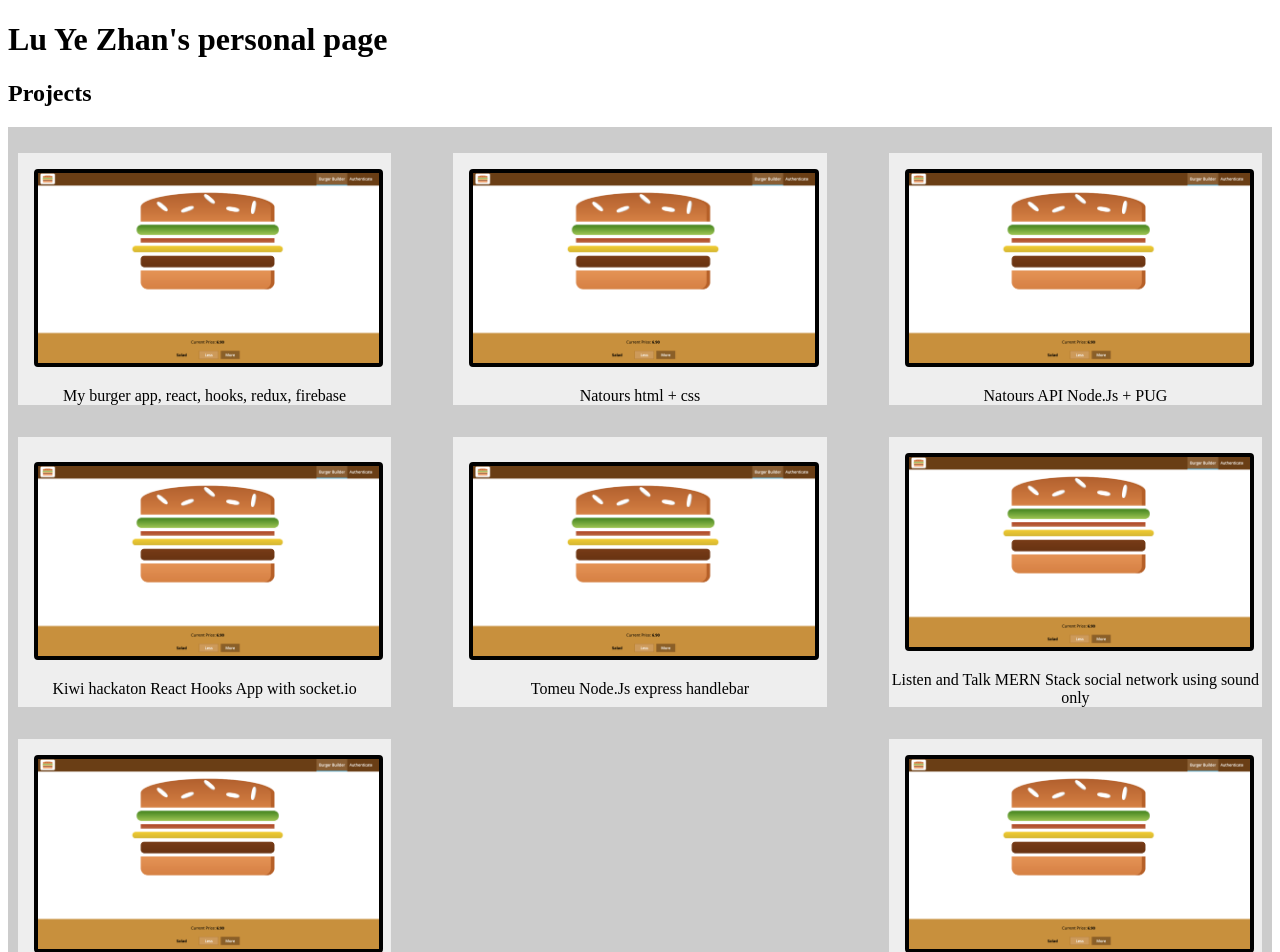
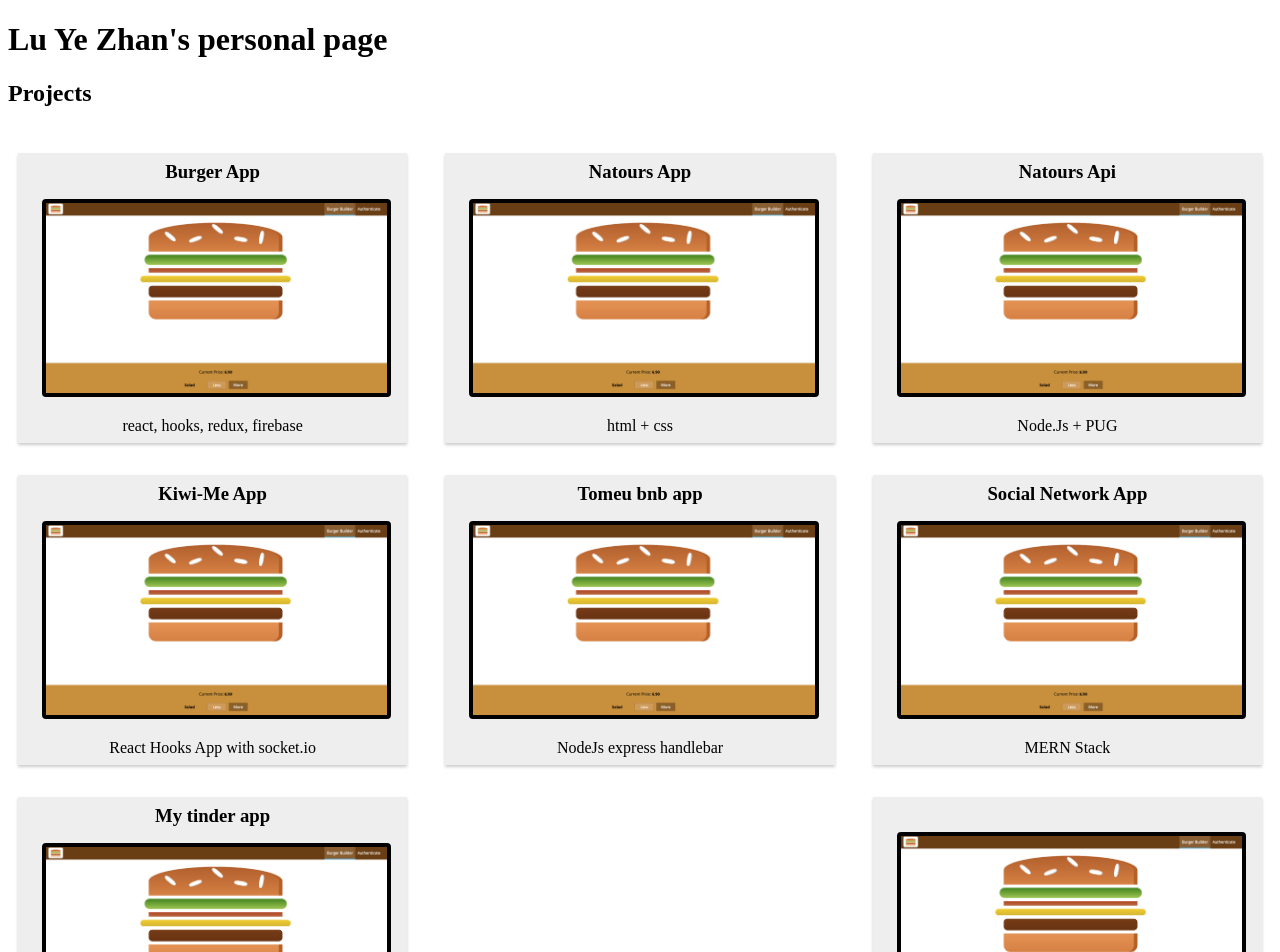
Before and after one commit to LuYeZhan/nextjspersonalweb, a Next.js app: page / in a window 1280 px wide. Shown: the top 952 px of the page. Built offline with nearby package versions, Linux system fonts and the light colour scheme.

Commit message:
fix project container css

```diff
--- a/components/Project/Project.js
+++ b/components/Project/Project.js
@@ -3,6 +3,7 @@ import classes from './Project.module.css';
 
 const user = (props) => (
   <figure className={classes.Figure}>
+    <h3 className={classes.Title}>{props.name}</h3>
     <a className={classes.Anchor} href={props.url}>
       <img className={classes.Img} src={props.image} alt={props.alt} />
     </a>
--- a/components/Project/Project.module.css
+++ b/components/Project/Project.module.css
@@ -11,7 +11,14 @@
   justify-content: center;
   display: flex;
   flex-direction: column;
+  padding: 0.5rem;
+  box-shadow: 0 2px 3px #ccc;
 }
 .Anchor {
   margin: 1rem;
 }
+
+.Title {
+  padding: 0;
+  margin: 0;
+}
--- a/components/User/User.js
+++ b/components/User/User.js
@@ -5,6 +5,7 @@ const user = (props) => (
   <div>
     <h1>{props.name}</h1>
     <p>Age: {props.age}</p>
+    <p>Email: {props.email}</p>
     <style jsx>
       {`
         div {
--- a/pages/index.js
+++ b/pages/index.js
@@ -10,42 +10,49 @@ const indexPage = (props) => (
     <h2>Projects</h2>
     <div className={classes.Container}>
       <Project
+        name='Burger App'
         url='https://react-my-burger-75352.web.app/'
-        description='My burger app, react, hooks, redux, firebase'
+        description='react, hooks, redux, firebase'
         image='../assets/burger.jpg'
         alt='burger project'
       />
       <Project
+        name='Natours App'
         url='https://luyezhan.github.io/Natours/'
-        description='Natours html + css'
+        description=' html + css'
         image='../assets/burger.jpg'
         alt='natours front project'
       />
       <Project
+        name='Natours Api'
         url='https://natours11api.herokuapp.com/'
-        description='Natours API Node.Js + PUG'
+        description=' Node.Js + PUG'
         image='../assets/burger.jpg'
         alt='natours Api project'
       />
       <Project
+        name='Kiwi-Me App'
         url='https://kiwi-me.firebaseapp.com/'
-        description='Kiwi hackaton React Hooks App with socket.io'
+        description='React Hooks App with socket.io'
         image='../assets/burger.jpg'
         alt='Kiwi project'
       />
       <Project
+        name='Tomeu bnb app'
         url='https://tomeu.herokuapp.com/'
-        description='Tomeu Node.Js express handlebar'
+        description=' NodeJs express handlebar'
         image='../assets/burger.jpg'
         alt='Tomeu project'
       />
       <Project
+        name='Social Network App'
         url='https://listenandtalk-a3074.firebaseapp.com/'
-        description='Listen and Talk MERN Stack social network using sound only'
+        description='MERN Stack '
         image='../assets/burger.jpg'
         alt='listen & talk  project'
       />
       <Project
+        name='My tinder app'
         url='https://luyezhan.github.io/Loveweb/'
         description='tinder app created with vanilla Js'
         image='../assets/burger.jpg'
@@ -53,12 +60,12 @@ const indexPage = (props) => (
       />
       <Project
         url='https://luyezhan.github.io/Code-Invader//'
-        description='mi first game using canvas and vanilla js'
+        description=' canvas and vanilla js'
         image='../assets/burger.jpg'
-        alt='tinder  project'
+        alt='Game project'
       />
     </div>
-    <button onClick={() => Router.push('/auth')}>Go to Auth</button>
+    <button onClick={() => Router.push('/contact')}>Contact me</button>
   </div>
 );
 
--- a/pages/index.module.css
+++ b/pages/index.module.css
@@ -2,7 +2,7 @@
   display: flex;
   justify-content: space-between;
   text-align: center;
-  background-color: #ccc;
+  background-color: white;
   padding: 10px;
   flex-wrap: wrap;
 }
```
Also changed, not shown: pages/auth/index.js (deleted, +0 -24 lines), pages/contact/index.js (added, +24 -0 lines).
